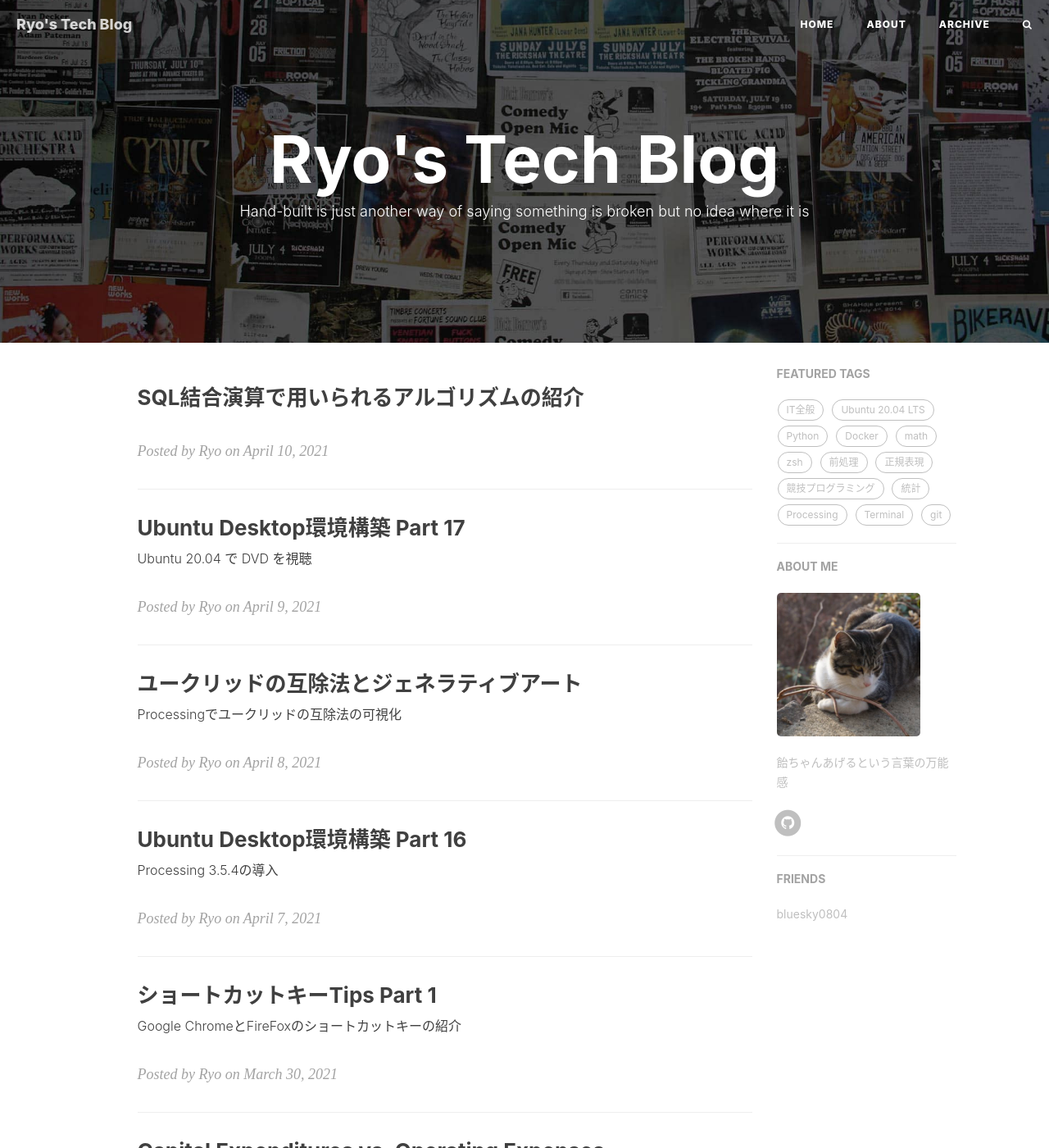
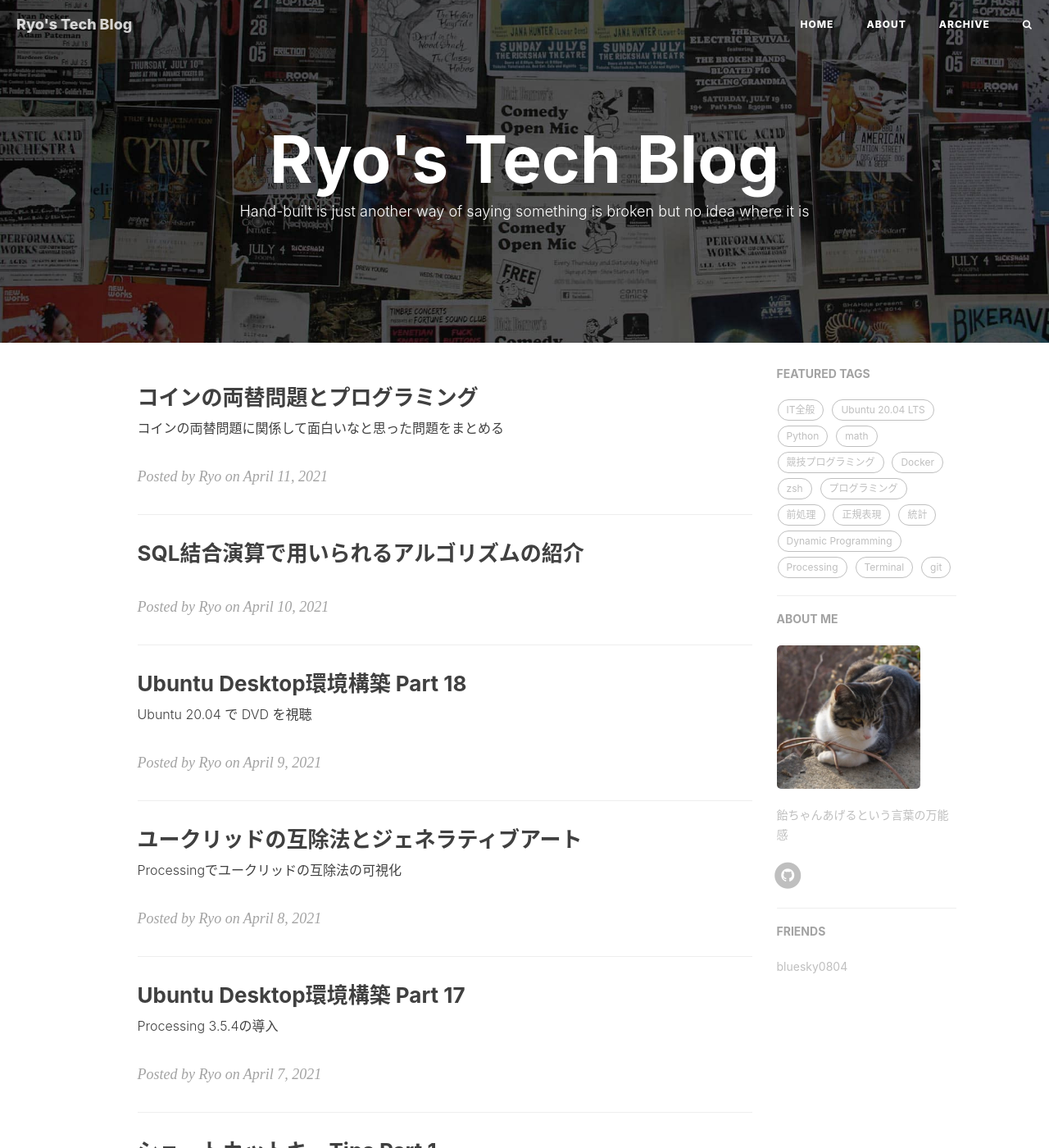
Before and after one commit to RyoNakagami/RyoNakagami.github.io, a Jekyll site: the page built from index.html, in a window 1280 px wide and 1400 px high. Shown: the whole window at 82% size. Built offline with Jekyll 4.4.1, drawn with Linux system fonts in a browser that asks for light colours; nearby versions of some CDN libraries; the list of posts is cut into pages by our own code; comment, search, counter and statistics services are not loaded; part of the change alters nothing that is shown; some of the changed text lies outside the part shown.

Commit message:
ADD POST on coin

````diff
--- a/_posts/2021-04-07-ubuntu-processing.md
+++ b/_posts/2021-04-07-ubuntu-processing.md
@@ -1,6 +1,6 @@
 ---
 layout: post
-title: "Ubuntu Desktop環境構築 Part 16"
+title: "Ubuntu Desktop環境構築 Part 17"
 subtitle: "Processing 3.5.4の導入"
 author: "Ryo"
 header-img: "img/about-bg.jpg"
--- a/_posts/2021-04-09-ubuntu-dvdsetup.md
+++ b/_posts/2021-04-09-ubuntu-dvdsetup.md
@@ -1,6 +1,6 @@
 ---
 layout: post
-title: "Ubuntu Desktop環境構築 Part 17"
+title: "Ubuntu Desktop環境構築 Part 18"
 subtitle: "Ubuntu 20.04 で DVD を視聴"
 author: "Ryo"
 header-img: "img/about-bg.jpg"
--- /dev/null
+++ b/_posts/2021-04-11-coin-related-problems.md
@@ -0,0 +1,534 @@
+---
+layout: post
+title: "コインの両替問題とプログラミング"
+subtitle: "コインの両替問題に関係して面白いなと思った問題をまとめる"
+author: "Ryo"
+header-img: "img/tag-bg.jpg"
+header-mask: 0.4
+catelog: true
+mathjax: true
+purpose:
+tags:
+
+- math
+- プログラミング
+- 競技プログラミング
+- Python
+- Dynamic Programming
+---
+
+
+||概要|
+|---|---|
+|目的|コインの両替問題に関係して面白いなと思った問題をまとめる|
+|参考|- [Project Euler Problem 31](https://projecteuler.net/problem=31)<br>- [5.12. Dynamic Programming](https://runestone.academy/runestone/books/published/pythonds/Recursion/DynamicProgramming.html)<br>- [飯田浩志. 整数ナップサック問題が多項式時間で解ける特殊な場合を定める条件について.](https://github.com/ryonakimageserver/lecturenotes/blob/main/math/%E9%A3%AF%E7%94%B0%E6%B5%A9%E5%BF%97%20-%20%20%E6%95%B4%E6%95%B0%E3%83%8A%E3%83%83%E3%83%97%E3%82%B5%E3%83%83%E3%82%AF%E5%95%8F%E9%A1%8C.pdf)<br>- [OR - Optimality of a Heuristic Solution for a Class of Knapsack Problems.pdf](https://github.com/ryonakimageserver/lecturenotes/blob/main/math/OR%20-%20Optimality%20of%20a%20Heuristic%20Solution%20for%20a%20Class%20of%20Knapsack%20Problems.pdf)|
+
+<!-- START doctoc generated TOC please keep comment here to allow auto update -->
+<!-- DON'T EDIT THIS SECTION, INSTEAD RE-RUN doctoc TO UPDATE -->
+
+- [Problem 1: 100円を両替する方法](#problem-1-100%E5%86%86%E3%82%92%E4%B8%A1%E6%9B%BF%E3%81%99%E3%82%8B%E6%96%B9%E6%B3%95)
+  - [解答その１](#%E8%A7%A3%E7%AD%94%E3%81%9D%E3%81%AE%EF%BC%91)
+  - [解答その２](#%E8%A7%A3%E7%AD%94%E3%81%9D%E3%81%AE%EF%BC%92)
+- [Problem 2: Project Euler Problem 31より](#problem-2-project-euler-problem-31%E3%82%88%E3%82%8A)
+  - [解答: Python](#%E8%A7%A3%E7%AD%94-python)
+- [Problem 3: 階段の昇り方, 07京大理系](#problem-3-%E9%9A%8E%E6%AE%B5%E3%81%AE%E6%98%87%E3%82%8A%E6%96%B9-07%E4%BA%AC%E5%A4%A7%E7%90%86%E7%B3%BB)
+  - [解答](#%E8%A7%A3%E7%AD%94)
+- [Problem 4: コイン最小支払い枚数問題（Change-Making Problem : CMP）](#problem-4-%E3%82%B3%E3%82%A4%E3%83%B3%E6%9C%80%E5%B0%8F%E6%94%AF%E6%89%95%E3%81%84%E6%9E%9A%E6%95%B0%E5%95%8F%E9%A1%8Cchange-making-problem--cmp)
+  - [解答方針](#%E8%A7%A3%E7%AD%94%E6%96%B9%E9%87%9D)
+  - [最小支払い枚数のコインの組合せを返す関数](#%E6%9C%80%E5%B0%8F%E6%94%AF%E6%89%95%E3%81%84%E6%9E%9A%E6%95%B0%E3%81%AE%E3%82%B3%E3%82%A4%E3%83%B3%E3%81%AE%E7%B5%84%E5%90%88%E3%81%9B%E3%82%92%E8%BF%94%E3%81%99%E9%96%A2%E6%95%B0)
+  - [貪欲法で解けるための条件](#%E8%B2%AA%E6%AC%B2%E6%B3%95%E3%81%A7%E8%A7%A3%E3%81%91%E3%82%8B%E3%81%9F%E3%82%81%E3%81%AE%E6%9D%A1%E4%BB%B6)
+
+<!-- END doctoc generated TOC please keep comment here to allow auto update -->
+
+## Problem 1: 100円を両替する方法
+
+1円, 5円, 10円, 50円の貨幣があるとき、100円を支払う方法は何通りあるか？
+
+### 解答その１
+
+1円, 5円, 10円, 50円のいずれかを０枚以上使って$$n$$円を支払う通りを$$D(n)$$と表すとする。1円, 5円, 10円のいずれかを０枚以上使って$$n$$円を支払う通りを$$C(n)$$と表すとする。1円, 5円のいずれかを０枚以上使って$$n$$円を支払う通りを$$B(n)$$と表すとする。1円を０枚以上使って$$n$$円を支払う通りを$$A(n)$$と表すとする。
+
+|種類|説明|
+|---|---|
+|$$D(n)$$|1円, 5円, 10円, 50円のいずれかを０枚以上使って$$n$$円払う|
+|$$C(n)$$|1円, 5円, 10円のいずれかを０枚以上使って$$n$$円払う|
+|$$B(n)$$|1円, 5円のいずれかを０枚以上使って$$n$$円払う|
+|$$A(n)$$|1円を０枚以上使って$$n$$円払う|
+
+このとき$$A(0) = B(0) = C(0) = D(0) = 1$$及び$$n<0$$のときは $$0$$ に注意します。今回求めたい問題は$$D(100)$$の値です。このとき、
+
+$$
+D(100) = C(100) + D(50)
+$$
+
+となります。同様に分割していくと
+
+$$
+\begin{aligned}
+D(100)& = C(100) + D(50)\\
+& = B(100) + C(90) + C(50) + D(0)\\
+& = B(100) + B(90) + C(80) + C(50) + D(0)
+\end{aligned}
+$$
+
+このとき、$$B(n)$$について
+
+$$
+B(n) = n\div 5 + 1
+$$
+
+が成立します。$$C(n)$$について
+
+$$
+C(n) = \sum_{i=0}^{n/10}B(10i)
+$$
+
+これを用いて計算していくと
+
+$$
+\begin{aligned}
+D(100) &= B(100) + B(90) + C(80) + C(50) + D(0)\\
+& = 3 + 2\times(B(10)+ B(20)+ B(30) + B(40) + B(50)) + B(60) + B(70) + B(80) + B(90) + B(100)\\
+& = 3 + 70 + 85\\
+&= 158
+\end{aligned}
+$$
+
+<div style="text-align: right;">
+■
+</div>
+
+### 解答その２
+
+$$5n$$円の５円と１円の両替は $$n+1$$通りあります。$$10n$$円の10円と５円と１円の両替を $$a_n$$通りとしたとき。
+
+$$
+a_{n} = a_{n-1} + 2n+1
+$$
+
+$$a_0 = 1$$なので、
+
+$$
+a_n = (n+1)^2
+$$
+
+$$50n$$円の50円と10円と５円と１円の両替を $$b_n$$通りとしたとき。
+
+$$
+b_n = b_{n-1} + a_{5n} = b_{n-1} + (5n+1)^2
+$$
+
+よって、
+
+$$
+b_n = \frac{1}{6}(n+1)(50n^2 + 55n + 6)
+$$
+
+<div style="text-align: right;">
+■
+</div>
+
+
+## Problem 2: Project Euler Problem 31より
+
+問題文は以下です：
+
+```raw
+In the United Kingdom the currency is made up of pound (£) and pence (p). There are eight coins in general circulation:
+
+1p, 2p, 5p, 10p, 20p, 50p, £1 (100p), and £2 (200p).
+
+It is possible to make £2 in the following way:
+
+1×£1 + 1×50p + 2×20p + 1×5p + 1×2p + 3×1p
+
+How many different ways can £2 be made using any number of coins?
+```
+
+### 解答: Python
+
+```python
+target = 200
+coin_list = [1, 2, 5, 10, 20, 50, 100, 200]
+ways = [1] + [0]*target
+
+for coin in coin_list:
+    for i in range(coin, target + 1):
+        ways[i] += ways[i - coin]
+
+print(ways[target])
+>>> 73682
+```
+
+<div style="text-align: right;">
+■
+</div>
+
+
+## Problem 3: 階段の昇り方, 07京大理系
+
+問題は以下です：
+
+1歩で1段または2段のいずれかで階段を昇るとき，1歩で2段昇ることは連続しないものとする．15段の階段を昇る昇り方は何通りあるか．
+
+### 解答
+
+$$n$$段の階段を登る方法を$$a(n)$$と表します。このとき、$$a(1) = 1, a(2) = 2, a(3) = 3$$となります。
+
+$$n$$段の階段を上がる場合、2回続けて二段登りができないので、1段前の方法数と2段前の方法数のうち直前が一段登りの方法数を足せば良いので、
+
+$$
+a(n) = a(n-1) + a(n-3)
+$$
+
+```python
+def find_steps(n):
+    if not isinstance(n, int) or n <= 0:
+        raise ValueError('the input must be a positive integer')
+
+    if n == 1:
+        return 1
+
+    elif n == 2:
+        return 2
+
+    elif n == 3:
+        return 3
+
+    else:
+        return find_steps(n-1) + find_steps(n-3)
+```
+
+よって、
+
+```python
+print(find_steps(15))
+>>> 277
+```
+
+<div style="text-align: right;">
+■
+</div>
+
+## Problem 4: コイン最小支払い枚数問題（Change-Making Problem : CMP）
+
+額面が$$$c_1, c_2, ..., c_m$円の$$m$$種類のコインを使って、$$n$$円を支払うときのコインの最小の枚数を求めてください。各額面のコインは何度でも使用することができるとします。
+
+入力は以下です：
+
+```
+n m
+c1 c2 ... cm
+```
+
+入力例
+
+```
+15 6
+1 2 7 8 12 50
+```
+
+出力例
+
+```
+2
+```
+
+### 解答方針
+
+仮にコインの額面が1, 5, 10, 50, 100と決められていたら与えられた額$$n$$円に対して、額面の大きいものから引いていけば（貪欲法）最小の枚数を求めることができます。一方、一般的な方法では必ずしもうまくは行きません。(→[参考はこちら](https://github.com/ryonakimageserver/lecturenotes/blob/main/math/OR%20-%20Optimality%20of%20a%20Heuristic%20Solution%20for%20a%20Class%20of%20Knapsack%20Problems.pdf))
+
+たとえば、15円を支払うにあたって、1, 2, 7, 8, 9円のコインで支払うとすると、貪欲法だと4枚選んでしまいます。
+
+```python
+def get_coin_greedy(target, coin_list):
+    coin = 0
+    coin_list = sorted(coin_list, reverse = True)
+    for i in coin_list:
+        coin_tmp, target = divmod(target, i)
+        coin += coin_tmp
+        if target == 0:
+            break
+
+    return coin
+
+print(get_coin_greedy(15, [1, 2, 7, 8, 9]))
+>>> 4
+```
+
+そこで[Find the shortest path](https://python.quantecon.org/short_path.html)のように、DPを定式化し解くことを考えます。
+
+|変数|説明|
+|---|---|
+|`C`|コインの配列, 額面の大きさでsortしてあります, `C[i]`がi番目に小さいコインとなります.|
+|`T`|長さ `target` の配列. `target`は支払う金額. `T[target]`は`target`を支払うにあたって最小のコインの枚数.|
+
+このとき、j 番目の`T`は次のように書けます：
+
+$$
+T(j) = \min_{i \in C} (1 + T(j - i)) \:\text{ where } T(j-1) = \inf \text{ if } j - i < 0
+$$
+
+これをPythonで実装すると
+
+```python
+def get_coin(target, coin_list):
+    ways = [0] + [target] * target
+    coin_list = sorted(coin_list)
+
+    for i in range(target+1):
+        for j in coin_list:
+            tmp = i - j
+            ways[i] = min(ways[tmp if tmp >= 0 else -1] + 1, ways[i])
+
+    return ways[-1]
+
+print(get_coin(15, [1,2,7,8, 9]))
+>>> 2
+```
+
+この実装は二重ループを使用しています。`O(mn)`の計算量となります。
+
+<div style="text-align: right;">
+■
+</div>
+
+### 最小支払い枚数のコインの組合せを返す関数
+
+```python
+class Find_Coin_Combination():
+    def __init__(self, target, coin_list):
+        self.target = target
+        self.coin_list = coin_list
+        self.coin_path = None
+        self.minimum_coin_num = None
+        self.coin_combination = None
+
+    def get_coin(self):
+        ways = [0] + [self.target] * self.target
+        self.coin_path = [0]*(self.target+1)
+
+        for i in range(1, self.target+1):
+            for j in self.coin_list:
+                tmp = i - j
+                if ways[tmp if tmp >= 0 else -1] + 1 <= ways[i]:
+                    self.coin_path[i] = j
+                    ways[i] = min(ways[tmp if tmp >= 0 else -1] + 1, ways[i])
+
+        self.minimum_coin_num = ways[-1]
+
+    def print_result(self):
+        tmp_target = self.target
+        self.coin_combination = dict(zip(self.coin_list ,[0]*len(self.coin_list)))
+
+        while tmp_target > 0:
+             tmp_coin = self.coin_path[tmp_target]
+             self.coin_combination[tmp_coin] += 1
+             tmp_target -= tmp_coin
+
+        return self.minimum_coin_num, self.coin_combination
+
+coin_instance = Find_Coin_Combination(2345, [1, 2, 7, 8, 12, 25, 100])
+coin_instance.get_coin()
+print(coin_instance.print_result())
+>>> (26, {1: 0, 2: 0, 7: 0, 8: 1, 12: 1, 25: 1, 100: 23})
+```
+
+### 貪欲法で解けるための条件
+
+CMPは整数ナップサック問題の特殊ケースです。よって、整数ナップサック問題が貪欲法で解けるための条件がそのまま適用できます。今回はCMPの文脈に沿ってそれを紹介します。
+
+**問題設定**
+
+以下のCMPを以下のように定式化します：
+
+$$
+\min_{(x_1, ..., x_m)} \sum_{i=1}^m x_i \: \text{ s.t. } \sum_{i=1}^m a_ix_i = b、, x_i \geq 0
+$$
+
+- $$(a_1, ..., a_m)$$はコインの種類, $$i < j \Rightarrow a_i < a_j$$のようにソートされている
+- $$(x_1, ..., x_m)$$はコインの枚数
+- $$b$$は支払金額
+- $$a_1 = 1$$とします（解の存在条件）
+
+このとき、
+
+$$
+F_k(y) = \min_{(x_1, ..., x_k)} \sum_{i=1}^k x_i \: \text{ s.t. } \sum_{i=1}^k a_ix_i = y、, x_i \geq 0
+$$
+
+と定義します。つまり、$$F_k(y)$$は下から$$ｋ$$種類のコインのみ使える状況で$$y$$円を支払うときの最適な支払い枚数となります。また、$$H_k(y)$$を以下のように定義します。
+
+$$
+H_k(y) \text{ : k 種類のコインのみ使える状況で y 円を支払うとき、貪欲法で導かれる支払い枚数}
+$$
+
+なお、$$a_1 = 1$$より、すべての正の整数 $$y$$ について
+
+$$
+H_1(y) = F_1(y)
+$$
+
+が成立します。$$x(k)^*_{k+1}$$を$$F_{k+1}(y)$$のときのコイン $$k$$ の最適枚数とします。
+
+**定理**
+
+すべての正の整数$$y$$ととある$$k$$について、$$H_k(y) = F_k(y)$$が成立するとする。このとき、$$(j, j+1)$$ where $$j \in [1, m-1]$$について
+
+$$
+a_{j+1}=p_ja_j-\delta_j \: \text{ s.t. } 0 \leq \delta_j < a_j
+$$
+
+と$$(p_j, \delta_j)$$がそれぞれの $$j$$ につきユニークに定まるならば、以下は同値である。
+
+$$
+\begin{aligned}
+\text{(a')} \: & H_{k+1}(y) \leq H_k(y) \text{ for all positive integers } y \\
+\text{(a) } \: & H_{k+1}(y) = F_{k+1}(y) \text{ for all positive integers } y \\
+\text{(b) } \: & H_{k+1}(p_ka_k) = F_{k+1}(p_ka_k) \\
+\text{(c) } \: & 1 + H_{k}(\delta_k) \leq p_k
+\end{aligned}
+$$
+
+
+**証明**
+
+(a') $$\Rightarrow$$ (a) $$\Rightarrow$$ (b) $$\Rightarrow$$ (c) $$\Rightarrow$$ (a')を示します。
+
+
+>(a') $$\Rightarrow$$ (a)を示す
+
+(a')より
+
+$$
+H_k(y) \leq H_{k+1}(y) \leq F_{k+1}(y)\text{ for all positive integers } y \tag{1}
+$$
+
+関数の性質より、$$H_{k+1}(y)$$における(k+1)コインの使用枚数を$$x(k+1)^H_{k+1}$$とすると、
+
+$$
+x(k+1)^H_{k+1} \geq x(k+1)^*_{k+1}
+$$
+
+次に以下のように変数を定義します：
+
+$$
+y' = y -  x(k+1)^*_{k+1}\cdot a_{k+1}
+$$
+
+このとき、すべての正の整数$$y$$ととある$$k$$について、$$H_k(y) = F_k(y)$$が成立するので
+
+$$
+F_{k+1}(y') = F_{k}(y') = H_k(y') = H_{k+1}(y')\tag{2}
+$$
+
+(1) より
+
+$$
+H_k(y') \leq H_{k+1}(y')
+$$
+
+なので、
+
+$$
+H_{k+1}(y')=F_{k+1}(y') \tag{3}
+$$
+
+(3) に $$a_{k+1}x(k+1)^*_{k+1}$$ を足すと
+
+$$
+\begin{aligned}
+H_{k+1}(y') + a_{k+1}x(k+1)^*_{k+1} &= H_{k+1}(y) \:\because H_{k+1}(y') = H_{k}(y')\\
+F_{k+1}(y') + a_{k+1}x(k+1)^*_{k+1} &= F_{k+1}(y)
+\end{aligned}
+$$
+
+よって
+
+$$
+H_{k+1}(y) = F_{k+1}(y) \text{ for all positive integers } y
+$$
+
+>(a) $$\Rightarrow$$ (b)を示す
+
+$$y=p_ka_k$$とすれば自明。
+
+>(b) $$\Rightarrow$$ (c)を示す
+
+$$F(\cdot)$$の定義より
+
+$$
+F_{k+1}(y)\leq F_{k}(y) = H_{k}(y) \text{ for all positive integers } y
+$$
+
+(b)より
+
+$$
+H_{k+1}(p_ka_k) \leq H_{k}(p_ka_k)\tag{4}
+$$
+
+(4)を変形すると
+
+$$
+\begin{aligned}
+H_{k+1}(p_ka_k) &= H_{k+1}(a_{k+1}+\delta) = 1 + H_{k+1}(\delta)\\
+H_{k}(p_ka_k) &= p_k
+\end{aligned}
+$$
+
+よって
+
+$$
+1 + H_{k+1}(\delta) \leq p_k
+$$
+
+>(c) $$\Rightarrow$$ (a')を示す
+
+not (a') $$\Rightarrow$$ not (c) を示します。
+
+$$\bar y$$ を(a')が成立しない最も小さい positive integerとします。$$\bar y$$は明らかに$$\bar y > a_{k+1}$$。よって、
+
+$$
+H_k(\bar y) < H_{k+1}(\bar y) = 1 + H_{k+1}(\bar y - a_{k+1}) \tag{5}
+$$
+
+(5)の両式に $$H_{k}(\delta)$$を加えると、
+
+$$
+1 + H_{k+1}(\bar y - a_{k+1}) + H_{k}(\delta) > H_{k}(\delta) + H_k(\bar y) \geq H_k(\bar y + \delta)　\tag{6}
+$$
+
+$$\bar y + \delta$$を変形すると、
+
+$$
+\bar y + \delta = a_{k+1} + \delta + (\bar y - a_{k+1}) = p_ka_k + (\bar y - a_{k+1}) \tag{7}
+$$
+
+よって
+
+$$
+H_k(\bar y + \delta) = H_k(p_ka_k + (\bar y - a_{k+1})) = p_k + H_k(\bar y - a_{k+1})\tag{8}
+$$
+
+(6)~(8)によって、
+
+$$
+\begin{aligned}
+&1 + H_{k+1}(\bar y - a_{k+1}) + H_{k}(\delta) > p_k + H_k(\bar y - a_{k+1})\\
+&\Rightarrow 1 + H_{k}(\delta) > p_k + H_k(\bar y - a_{k+1} - H_{k+1}(\bar y - a_{k+1}) + H_{k}(\delta)
+\end{aligned}
+$$
+
+$$\bar y$$の定義より、
+
+$$
+1 + H_{k}(\delta) > p_k
+$$
+
+よって、not (a') $$\Rightarrow$$ not (c)が成立。
+
+<div style="text-align: right;">
+■
+</div>
+
+これは１円コインが存在する問題では、すべての正の整数$$y$$ととある$$k$$について、$$H_k(y) = F_k(y)$$が成立することは簡単に確認できます。また整数ナップサックやCMPにおいて、sortされたコインのうち隣り合うモノ同士が割り切れる関係なら貪欲法で解くことができると覚えとくといいことがあると思います。
````
